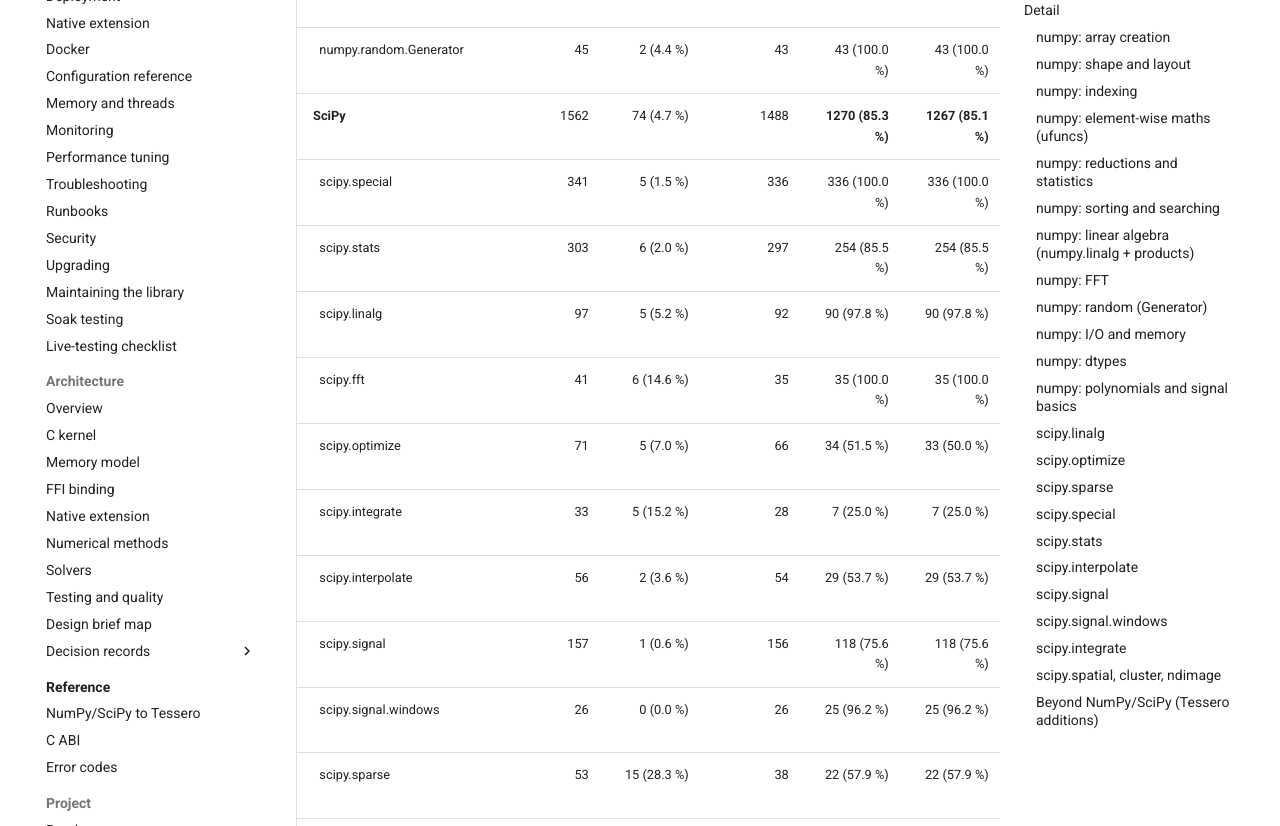
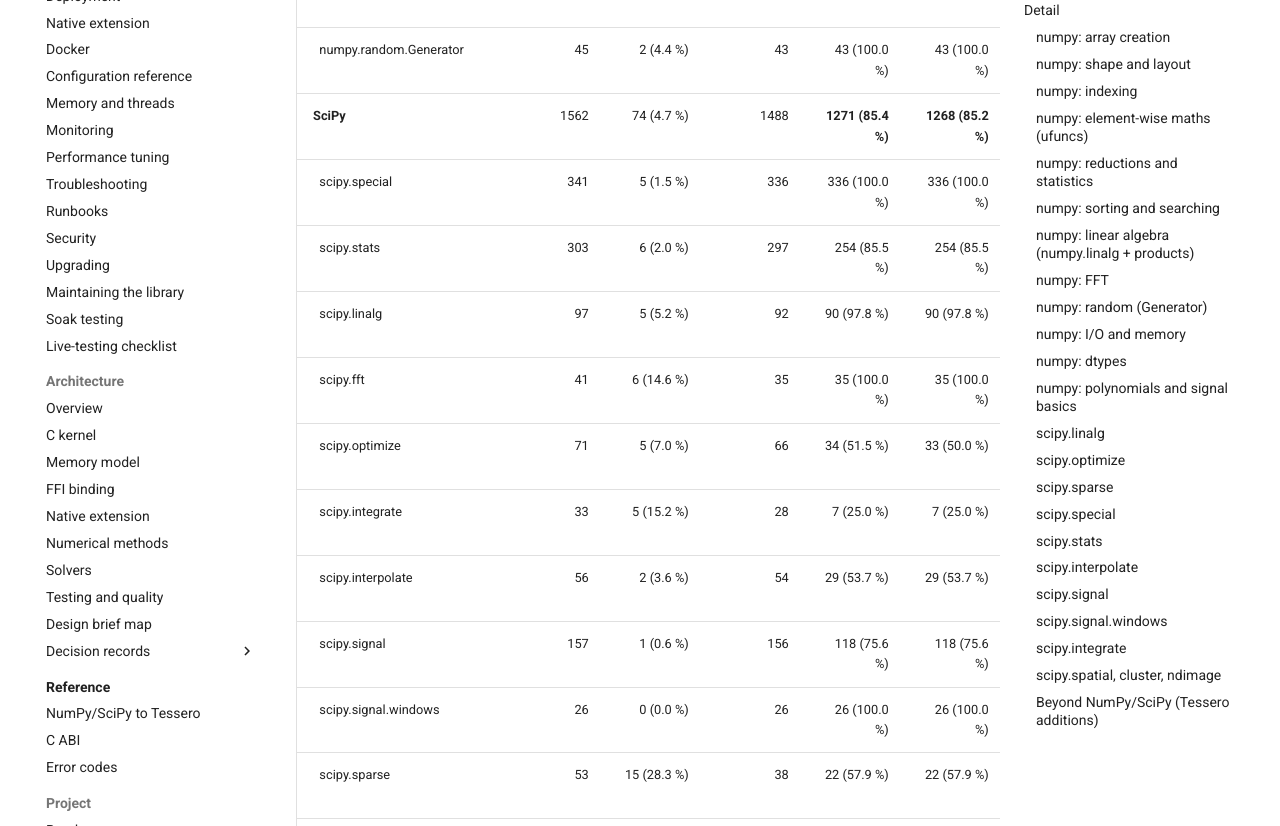
Before and after one commit to DMJ-CV-91913/tessero, an MkDocs documentation site: the page built from docs/project/numpy-scipy-coverage.md, in a window 1280 px wide and 1400 px high, scrolled down 2614 px. Shown: the part 152-978 px from the top of the window. Built offline with MkDocs 1.6.1 and Material for MkDocs 9.7.7, drawn with Linux system fonts in a browser that asks for light colours.

Commit message:
Baseline commit for Beta Version of the Tessero Project; Authored by Douglas Johnson and Co-Authored using Claude's Opus 4.8LLM, October 4th, 2026, and subsequent commit using Opus 5.5LLM, October 24th, 2026.
Co-Authored-By: Claude Opus 4.8 (1M context) <noreply@anthropic.com>

```diff
--- a/docs/project/_generated/metrics.md
+++ b/docs/project/_generated/metrics.md
@@ -18,7 +18,7 @@ Reference versions: NumPy 2.4.4, SciPy 1.17.1. A symbol counts as implemented on
 | &nbsp;&nbsp;numpy.polynomial.hermite_e | 31 | 0 (0.0 %) | 31 | 31 (100.0 %) | 31 (100.0 %) | 100.0 % / 100.0 % | 100.0 % |
 | &nbsp;&nbsp;numpy.random | 60 | 56 (93.3 %) | 4 | 4 (100.0 %) | 4 (100.0 %) | 100.0 % / 100.0 % | 100.0 % |
 | &nbsp;&nbsp;numpy.random.Generator | 45 | 2 (4.4 %) | 43 | 43 (100.0 %) | 43 (100.0 %) | 100.0 % / 100.0 % | 100.0 % |
-| **SciPy** | 1562 | 74 (4.7 %) | 1488 | **1270 (85.3 %)** | **1267 (85.1 %)** | 85.3 % / 85.1 % | 99.8 % |
+| **SciPy** | 1562 | 74 (4.7 %) | 1488 | **1271 (85.4 %)** | **1268 (85.2 %)** | 85.4 % / 85.2 % | 99.8 % |
 | &nbsp;&nbsp;scipy.special | 341 | 5 (1.5 %) | 336 | 336 (100.0 %) | 336 (100.0 %) | 100.0 % / 100.0 % | 100.0 % |
 | &nbsp;&nbsp;scipy.stats | 303 | 6 (2.0 %) | 297 | 254 (85.5 %) | 254 (85.5 %) | 85.5 % / 85.5 % | 100.0 % |
 | &nbsp;&nbsp;scipy.linalg | 97 | 5 (5.2 %) | 92 | 90 (97.8 %) | 90 (97.8 %) | 97.8 % / 97.8 % | 100.0 % |
@@ -27,7 +27,7 @@ Reference versions: NumPy 2.4.4, SciPy 1.17.1. A symbol counts as implemented on
 | &nbsp;&nbsp;scipy.integrate | 33 | 5 (15.2 %) | 28 | 7 (25.0 %) | 7 (25.0 %) | 25.0 % / 25.0 % | 100.0 % |
 | &nbsp;&nbsp;scipy.interpolate | 56 | 2 (3.6 %) | 54 | 29 (53.7 %) | 29 (53.7 %) | 53.7 % / 53.7 % | 100.0 % |
 | &nbsp;&nbsp;scipy.signal | 157 | 1 (0.6 %) | 156 | 118 (75.6 %) | 118 (75.6 %) | 75.6 % / 75.6 % | 100.0 % |
-| &nbsp;&nbsp;scipy.signal.windows | 26 | 0 (0.0 %) | 26 | 25 (96.2 %) | 25 (96.2 %) | 96.2 % / 96.2 % | 100.0 % |
+| &nbsp;&nbsp;scipy.signal.windows | 26 | 0 (0.0 %) | 26 | 26 (100.0 %) | 26 (100.0 %) | 100.0 % / 100.0 % | 100.0 % |
 | &nbsp;&nbsp;scipy.sparse | 53 | 15 (28.3 %) | 38 | 22 (57.9 %) | 22 (57.9 %) | 57.9 % / 57.9 % | 100.0 % |
 | &nbsp;&nbsp;scipy.sparse.linalg | 38 | 11 (28.9 %) | 27 | 11 (40.7 %) | 9 (33.3 %) | 40.7 % / 33.3 % | 81.8 % |
 | &nbsp;&nbsp;scipy.sparse.csgraph | 26 | 4 (15.4 %) | 22 | 16 (72.7 %) | 16 (72.7 %) | 72.7 % / 72.7 % | 100.0 % |
```
Also changed, not shown: README.md (+1 -1 lines), 4 other files.
